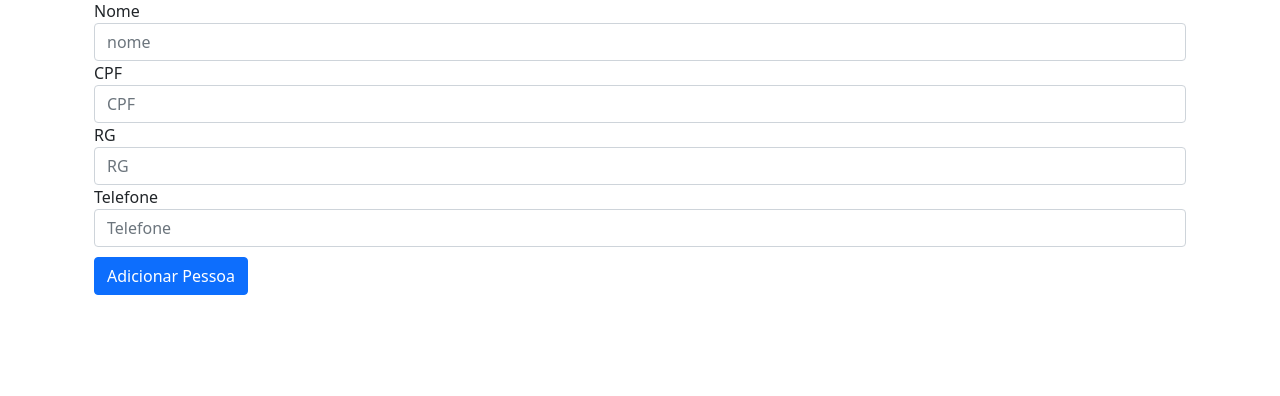
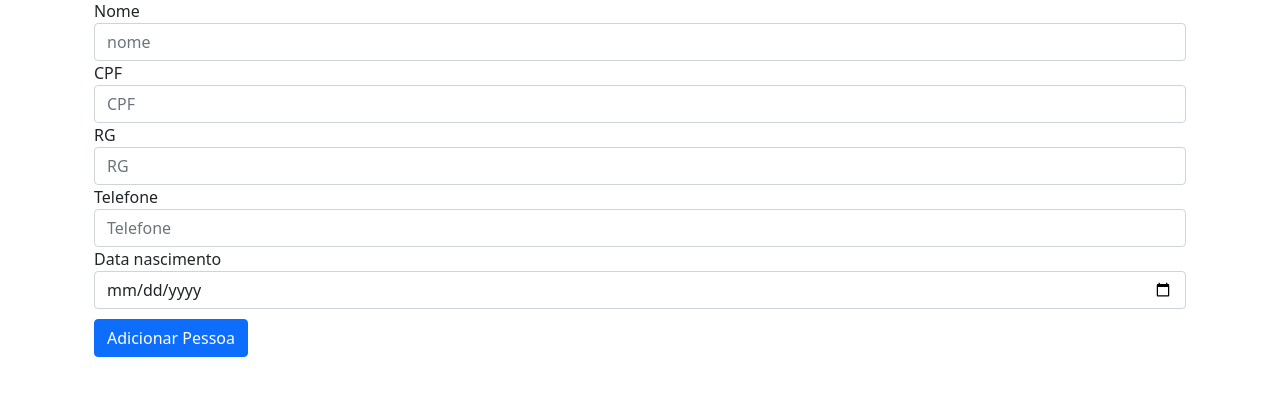
Before and after one commit to joaosaliba/ControleAlugel, a Django app: page /create_pessoa in a window 1280 px wide. Shown: the part 117-513 px from the top of the page. Run offline with Django 3.2, Linux system fonts and the light colour scheme.

Commit message:
adicioanando data nascimento e data ingresso models views e templates de seus respectivos

```diff
--- a/Aluguel/models.py
+++ b/Aluguel/models.py
@@ -1,5 +1,4 @@
 from django.db import models
-
 # Create your models here.
 class Imovel( models.Model):
     cep = models.CharField(max_length=200)
@@ -13,6 +12,7 @@ class Pessoa(models.Model):
     cpf = models.CharField(max_length=11)
     rg = models.CharField(max_length=10)
     telefone = models.CharField(max_length=12)
+    nascimento = models.DateField()
     def __str__(self):
         return self.nome
 
@@ -24,6 +24,7 @@ class Aluguel(models.Model):
     valor_multa = models.CharField(max_length=10)
     valor_agua = models.CharField(max_length=10)
     valor_luz = models.CharField(max_length=10)
+    data_ingresso = models.DateField()
 
     def __str__(self):
         return str(self.pessoa) + ', '+str(self.apartamento)
--- a/Aluguel/templates/aluguel/alugar.html
+++ b/Aluguel/templates/aluguel/alugar.html
@@ -49,7 +49,10 @@
     <input type="number" class="form-control" id="valor_luz" name="valor_luz" value="{{aluguel.valor_luz}}"placeholder="R$0,00">
   </div>
 
-
+  <div class="form-group">
+    <label >Data Ingresso</label>
+    <input type="date" class="form-control" id="data_ingresso" name="data_ingresso" value="{{aluguel.data_ingresso|date:}}">
+  </div>
 
 
 
--- a/Aluguel/templates/aluguel/list_alugueis.html
+++ b/Aluguel/templates/aluguel/list_alugueis.html
@@ -13,6 +13,7 @@
       <th scope="col">VALOR MULTA</th>
       <th scope="col">VALOR AGUA</th>
       <th scope="col">VALOR LUZ</th>
+      <th scope="col">DATA ENTRADA/th>
       <th>DESALOCAR</th>
 
 
@@ -31,6 +32,7 @@
       <td>{{aluguel.valor_multa}}</td>
       <td>{{aluguel.valor_agua}}</td>
       <td>{{aluguel.valor_luz}}</td>
+      <td>{{aluguel.data_ingresso|date:'d-m-Y'}}</td>
 
       <td><a href="{% url 'delete_aluguel' aluguel.id %}">
         <button type="button" class="btn btn-danger">
--- a/Aluguel/templates/pessoa/createPessoa.html
+++ b/Aluguel/templates/pessoa/createPessoa.html
@@ -24,6 +24,12 @@
     <label>Telefone</label>
     <input type="text" maxlength="100" class="form-control" id="telefone"     name="telefone" placeholder="Telefone">
   </div>
+
+  <div class="form-group">
+    <label>Data nascimento</label>
+    <input id="nascimento" type="date" name="nascimento"  class="form-control" value=" {{pessoa.nascimento|date:'Y-m-d' }}">
+  </div>
+
   <div style="margin-top: 10px;">
   <button type="submit" class="btn btn-primary" >Adicionar Pessoa</button>
 </div>
--- a/Aluguel/templates/pessoa/editPessoa.html
+++ b/Aluguel/templates/pessoa/editPessoa.html
@@ -24,6 +24,12 @@
     <label>Telefone</label>
     <input type="text" maxlength="100" class="form-control" id="telefone"     name="telefone" value = "{{pessoa.telefone}}" placeholder="Telefone">
   </div>
+  <div class="form-group">
+    <label>Data nascimento
+      {{pessoa.nascimento|date:'dd-mm-Y'}}
+    </label>
+    <input id="nascimento" type="date" name="nascimento"  class="form-control" class="vDateField" value="{{pessoa.nascimento|date:'Y-m-d'}}">
+  </div>
   <div style="margin-top: 10px;">
   <button type="submit" class="btn btn-primary" >Adicionar Pessoa</button>
 </div>
--- a/Aluguel/templates/pessoa/listPessoas.html
+++ b/Aluguel/templates/pessoa/listPessoas.html
@@ -18,6 +18,7 @@
       <th scope="col">CPF</th>
       <th scope="col">RG</th>
       <th scope="col">TELEFONE</th>
+      <th scope="col">DATA NASCIMENTO</th>
       <th>EDITAR</th>
       <th>DELETAR</th>
 
@@ -34,6 +35,8 @@
       <td>{{pessoa.cpf}}</td>
       <td>{{pessoa.rg}}</td>
       <td>{{pessoa.telefone}}</td>
+      <td>{{pessoa.nascimento|date:'d-m-Y'}}</td>
+
       <td><a href="{% url 'edit_pessoa' pessoa.id %}">
         <button type="button" class="btn btn-primary">
             <svg xmlns="http://www.w3.org/2000/svg" width="16" height="16" fill="currentColor" class="bi bi-pencil-square" viewBox="0 0 16 16">
--- a/Aluguel/views.py
+++ b/Aluguel/views.py
@@ -60,6 +60,7 @@ def create_pessoa(request):
           pessoa.cpf= request.POST.get('cpf')
           pessoa.rg= request.POST.get('rg')
           pessoa.telefone= request.POST.get('telefone')
+          pessoa.nascimento = request.POST.get('nascimento')
           pessoa.save()
           messages.success(request,'Pessoa adiconado com sucesso')
           return redirect('/list_pessoas')
@@ -79,6 +80,7 @@ def edit_pessoa(request,pk):
           pessoa.cpf= request.POST.get('cpf')
           pessoa.rg= request.POST.get('rg')
           pessoa.telefone= request.POST.get('telefone')
+          pessoa.nascimento = request.POST.get('nascimento')
           pessoa.save()
           messages.success(request,'Pessoa adiconado com sucesso')
           return redirect('/list_pessoas')
@@ -103,6 +105,8 @@ def create_alugar(request):
           aluguel.valor_multa= request.POST.get('valor_multa')
           aluguel.valor_agua= request.POST.get('valor_agua')
           aluguel.valor_luz= request.POST.get('valor_luz')
+          aluguel.data_ingresso= request.POST.get('data_ingresso')
+
           aluguel.save()
           return redirect('/list_pessoas')
 
```
Also changed, not shown: Aluguel/migrations/0002_auto_20210113_2027.py (added).
